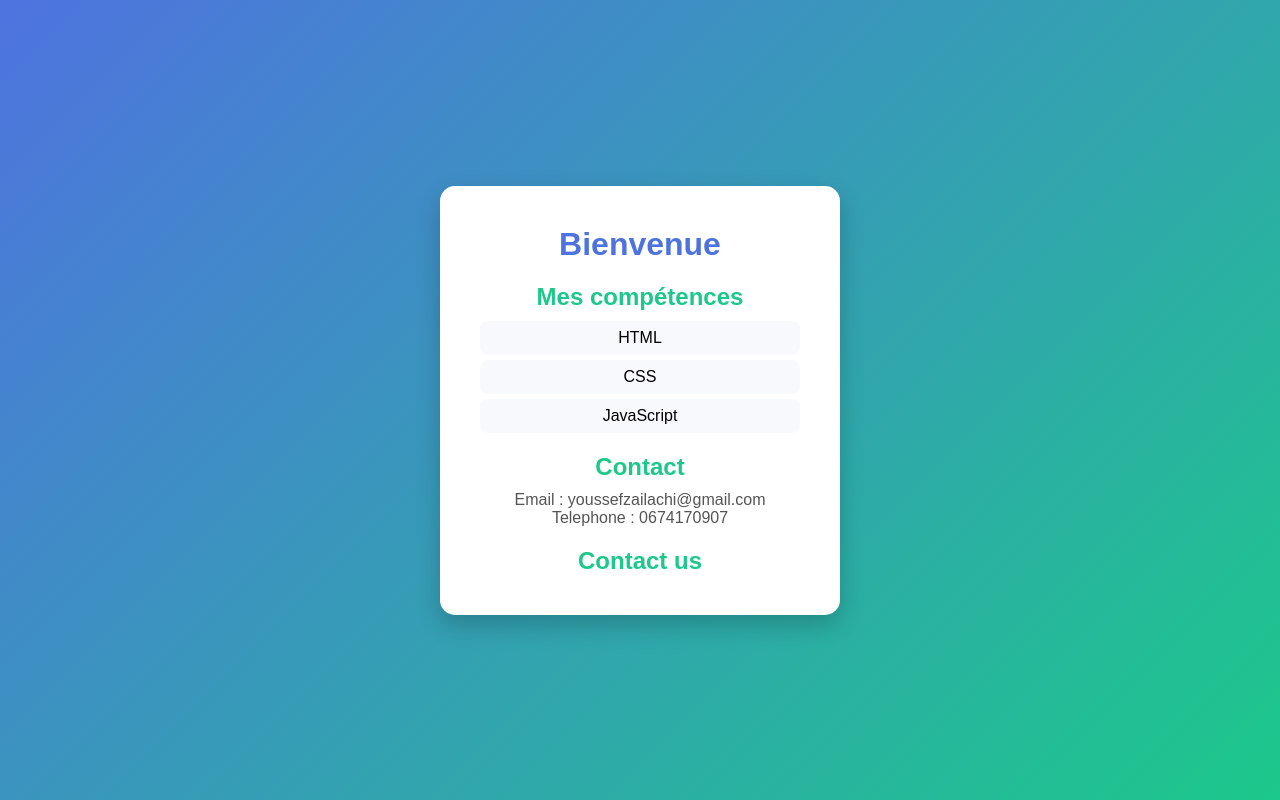
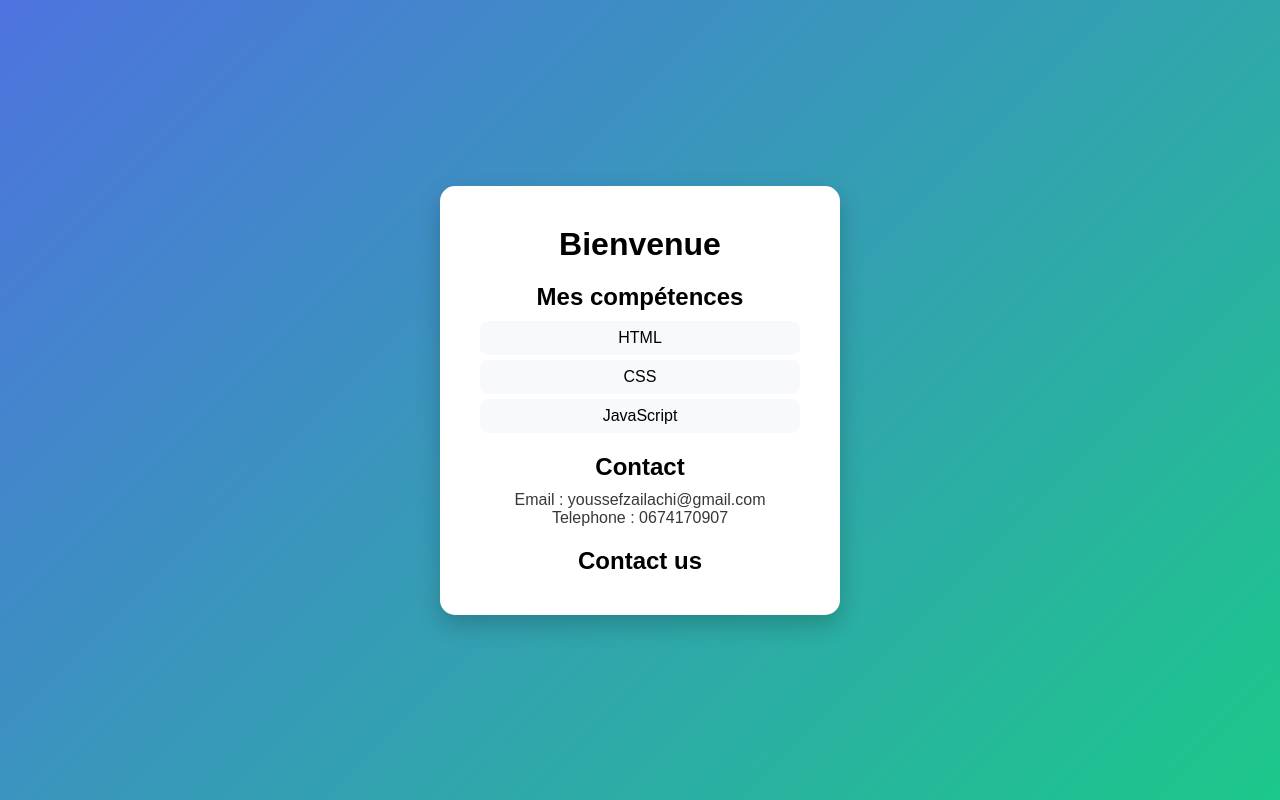
Before and after one commit to YoussefZailachi/My-project-, a plain HTML site: page index.html in a window 1280 px wide. Drawn offline with Linux system fonts and the light colour scheme.

Commit message:
Change les couleur

```diff
--- a/style.css
+++ b/style.css
@@ -15,7 +15,7 @@ body {
 }
 
 .container {
-    background: white;
+    background: rgb(255, 255, 255);
     padding: 40px;
     border-radius: 15px;
     width: 400px;
@@ -24,18 +24,18 @@ body {
 }
 
 h1 {
-    color: #4e73df;
+    color: #000000;
     margin-bottom: 15px;
 }
 
 h2 {
     margin-top: 20px;
-    color: #1cc88a;
+    color: #000000;
 }
 
 p {
     margin: 10px 0;
-    color: #555;
+    color: #383838;
 }
 
 
```
